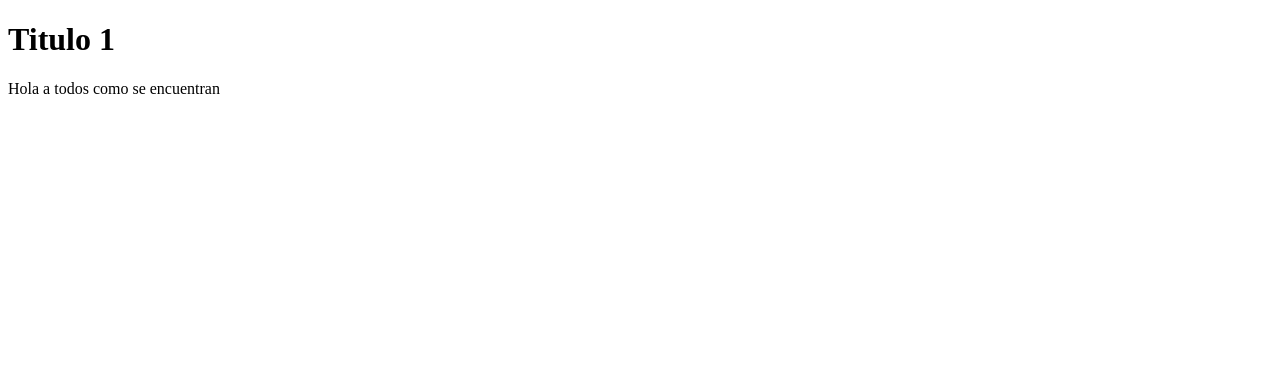
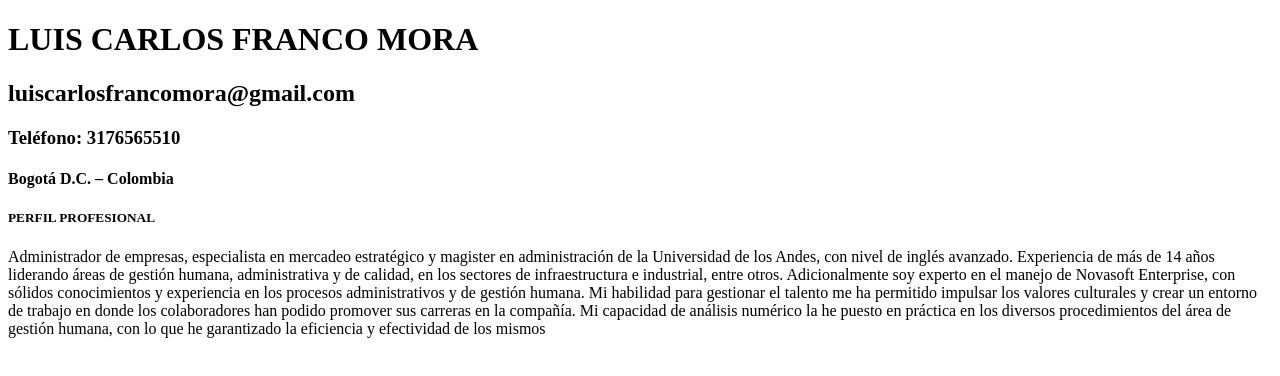
Before and after one commit to Luiscarlosfr/b9-Protalento, a plain HTML site: page index.html in a window 1280 px wide. Drawn offline with Linux system fonts and the light colour scheme.

Commit message:
hoja de vida

```diff
--- a/index.html
+++ b/index.html
@@ -7,7 +7,13 @@
     <title>HOLA MUNDO</title>
 </head>
 <body>
-<H1>Titulo 1</H1>
-<p>Hola a todos como se encuentran</p>
+<H1>LUIS CARLOS FRANCO MORA</H1>
+<H2>luiscarlosfrancomora@gmail.com</H2>
+<H3>Teléfono: 3176565510</H3>
+<H4>Bogotá D.C. – Colombia</H4>
+<H5>PERFIL PROFESIONAL</H5>
+<p>Administrador de empresas, especialista  en  mercadeo  estratégico y magister en administración de la Universidad de los Andes, con nivel de inglés avanzado. Experiencia de más de 14 años liderando áreas de gestión humana, administrativa y de calidad, en  los  sectores  de  infraestructura e industrial, entre otros. Adicionalmente soy experto en el manejo de Novasoft Enterprise, con sólidos conocimientos y experiencia  en  los procesos administrativos y de gestión humana.
+
+    Mi habilidad para gestionar el talento me ha permitido impulsar los valores culturales y crear un entorno de trabajo en donde los colaboradores han podido promover sus carreras en la compañía. Mi capacidad de análisis numérico la he puesto en práctica en los diversos procedimientos del área de gestión humana, con lo que he  garantizado  la  eficiencia  y  efectividad de los mismos</p>
 </body>
 </html>
```
